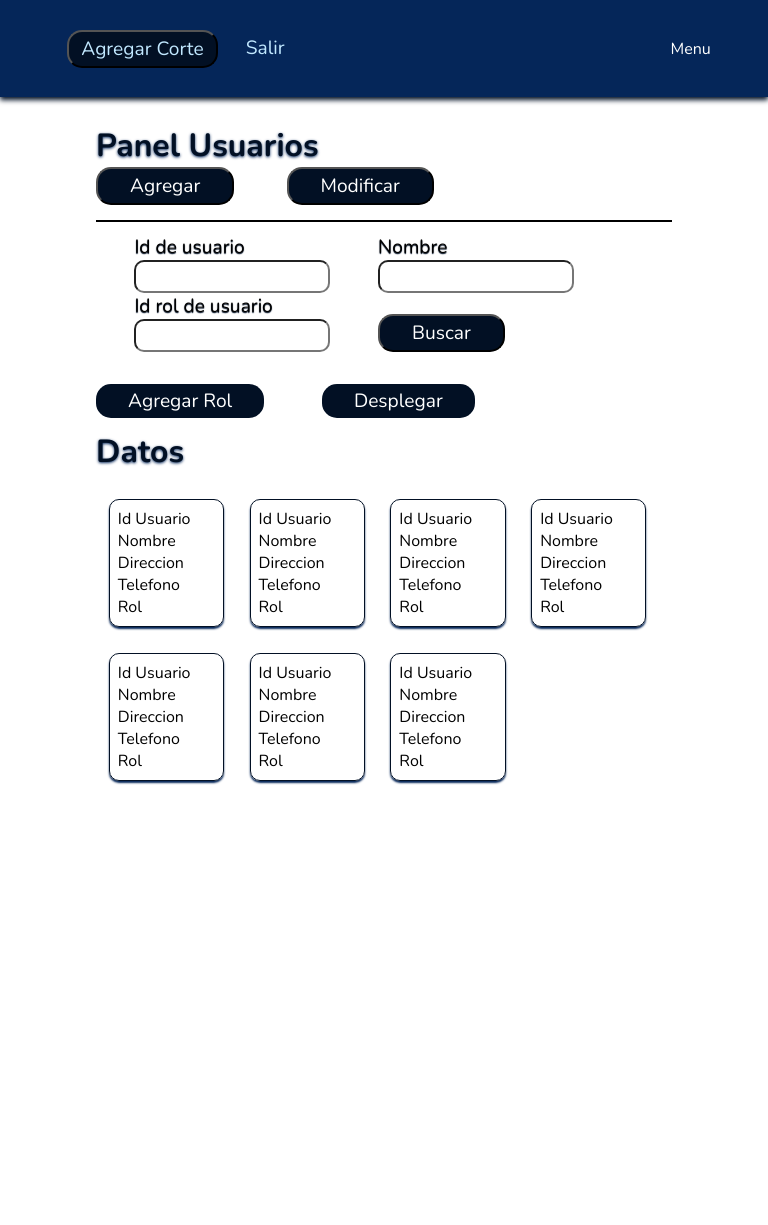
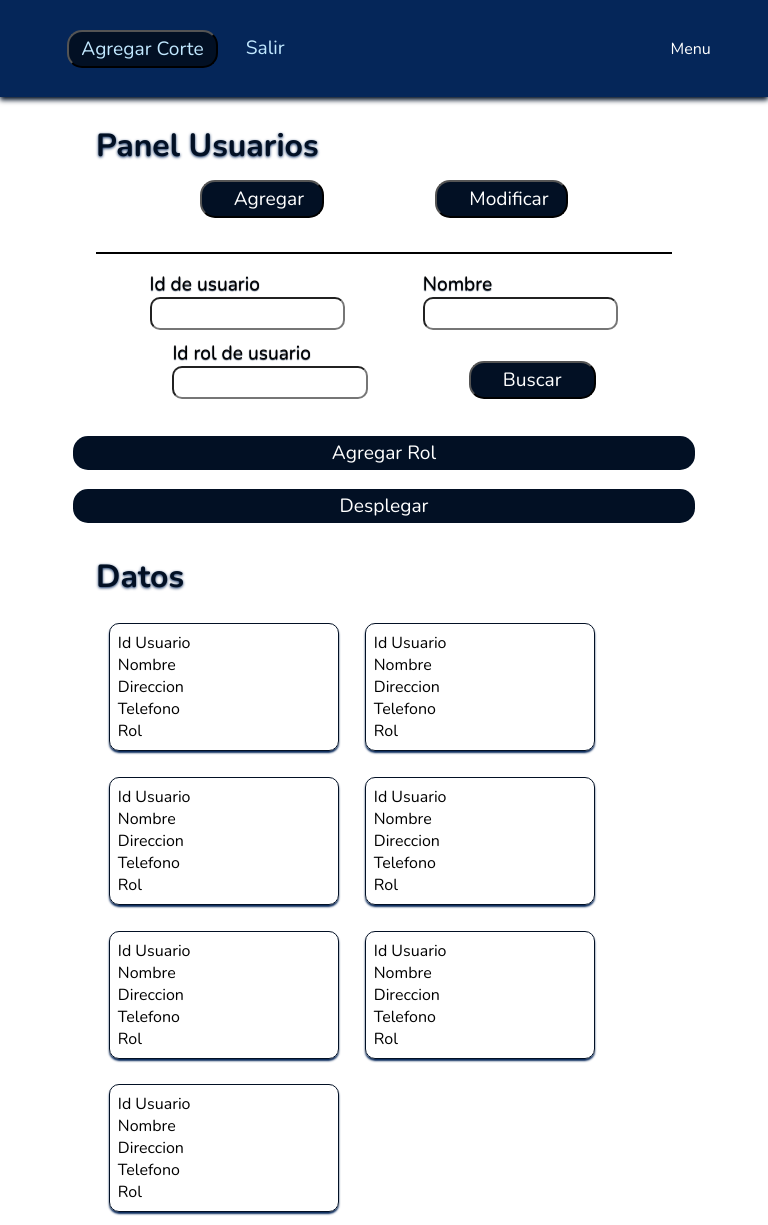
Before and after one commit to KIHM-02/Jackes_2.0, a PHP site: page /admin/usuario.php in a window 768 px wide. Before the commit the page ends 785 px from the top, so only its background shows below. Run offline with PHP 8.4, Linux system fonts and the light colour scheme; the visitor is signed in with stand-in values (Sample User, id 1).

Commit message:
Added a new styles for header buttons, a new space in the top in case we need, changed the mobile screen from 420 to 530, added a common style for table from 531 to 780 and corrected the size of the cards

```diff
--- a/admin/css/main.css
+++ b/admin/css/main.css
@@ -45,6 +45,7 @@ header{
     padding: .3em;
     font-size: var(--text-medium);
 }
+
 
 /*Seccion de tabla*/
 
@@ -124,7 +125,7 @@ header{
 
 /*Responsive*/
 
-@media screen and (max-width: 420px)
+@media screen and (max-width: 530px) /*Mobile*/
 {
     header{
         width: 90%;
@@ -135,8 +136,9 @@ header{
         width: 100%;
         display: flex;
         margin-top: var(--top-margin);
-        flex-flow: row wrap;
+        flex-flow: column wrap;
         justify-content: space-evenly;
+        text-align: center;
     }
 
     .header-elements{
@@ -153,13 +155,55 @@ header{
         margin-bottom: var(--bottom-margin);
     }
 
+    .info-container{
+        width: 90%;
+        justify-content: center;
+    }
+
+    .card{
+        width: 100%;
+    }
+}
+
+@media screen and (min-width: 531px) and (max-width: 780px) /*Tablet*/
+{
+    header div{
+        width: 100%;
+        display: flex;
+        margin-top: var(--top-margin);
+        flex-flow: row wrap;
+        justify-content: space-evenly;
+        text-align: center;
+    }
+
+    .header-elements{
+        margin-right: unset;
+    }
+
+    .form-search{
+        width: 80%;
+        justify-content: space-evenly;
+    }
+
+    .div-form-inputs{
+        margin: 5px;
+    }
+
+    .card{
+        width: 40%;
+    }
+}
+
+/*Estilo de formato tabla, se comparte para ambos responsivos*/
+@media screen and (max-width: 780px)
+{
     .section-table{
         width: 90%;
         flex-direction: column;
         justify-content: space-evenly;
     }
 
-    .table-buttons{
+    .table-buttons, .header-buttons{
         width: 90%;
         text-align: center;
         margin: auto;
@@ -169,13 +213,13 @@ header{
     .border-table{
         margin: auto;
     }
+}
 
-    .info-container{
-        width: 90%;
-        justify-content: center;
-    }
+/*Usada para indicar un tamaño adecuado a las tarjetas de informacion*/
 
+@media screen and (780px <= width <= 1100px)
+{
     .card{
-        width: 100%;
+        width: 28%;
     }
 }
--- a/admin/usuario.php
+++ b/admin/usuario.php
@@ -3,8 +3,8 @@
         <h2 class="subtitle header-elements">Panel Usuarios</h2>
 
         <div>
-            <a class ="header-elements" href="#"><button class="btn-black-header">Agregar</button></a>
-            <a class ="header-elements" href="#"><button class="btn-black-header">Modificar</button></a>
+            <a class ="header-elements" href="#"><button class="btn-black-header header-buttons">Agregar</button></a>
+            <a class ="header-elements" href="#"><button class="btn-black-header header-buttons">Modificar</button></a>
         </div>
     </header>
 
@@ -24,7 +24,7 @@
             <input class="text-inputs" type="text" name="txtIdRol" id="txtIdRol">
         </div>
 
-        <div class ="div-form-inputs">
+        <div class ="div-form-inputs space-top">
             <input class ="btn-black-header" type="submit" value="Buscar">
         </div>
     </form>
@@ -35,7 +35,7 @@
         <label for = "chkTable" class ="btn-black-header table-buttons">Desplegar</label>
         <input type="checkbox" name="chkTable" id="chkTable" class ="chkTable table-buttons">
 
-        <div class ="border-table">
+        <div class ="border-table space-top">
             <table class = "table">
                 <thead>
                     <tr>
--- a/css/init-border.css
+++ b/css/init-border.css
@@ -54,3 +54,9 @@
     padding: .5vh 4vh;
     color: white;
 }
+
+/*Espacios de top extras para evitar elementos pegados con flex*/
+
+.space-top{
+    margin-top: var(--top-margin);
+}
```
